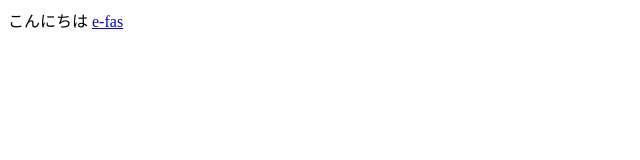
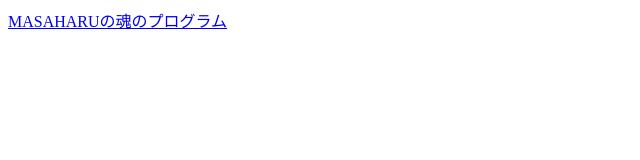
Before and after one commit to masaharun01/test1, a plain HTML site: page index.html in a window 1280 px wide. Shown: the whole page, without its empty margins (0-640 px from the left). Drawn offline with Linux system fonts and the light colour scheme.

Commit message:
Update index.html

```diff
--- a/index.html
+++ b/index.html
@@ -1,2 +1 @@
-こんにちは
-<a href="http://www.e-fas.net/">e-fas</a>
+<a href="http://masaharu.nken.main.jp">MASAHARUの魂のプログラム</a>
```
